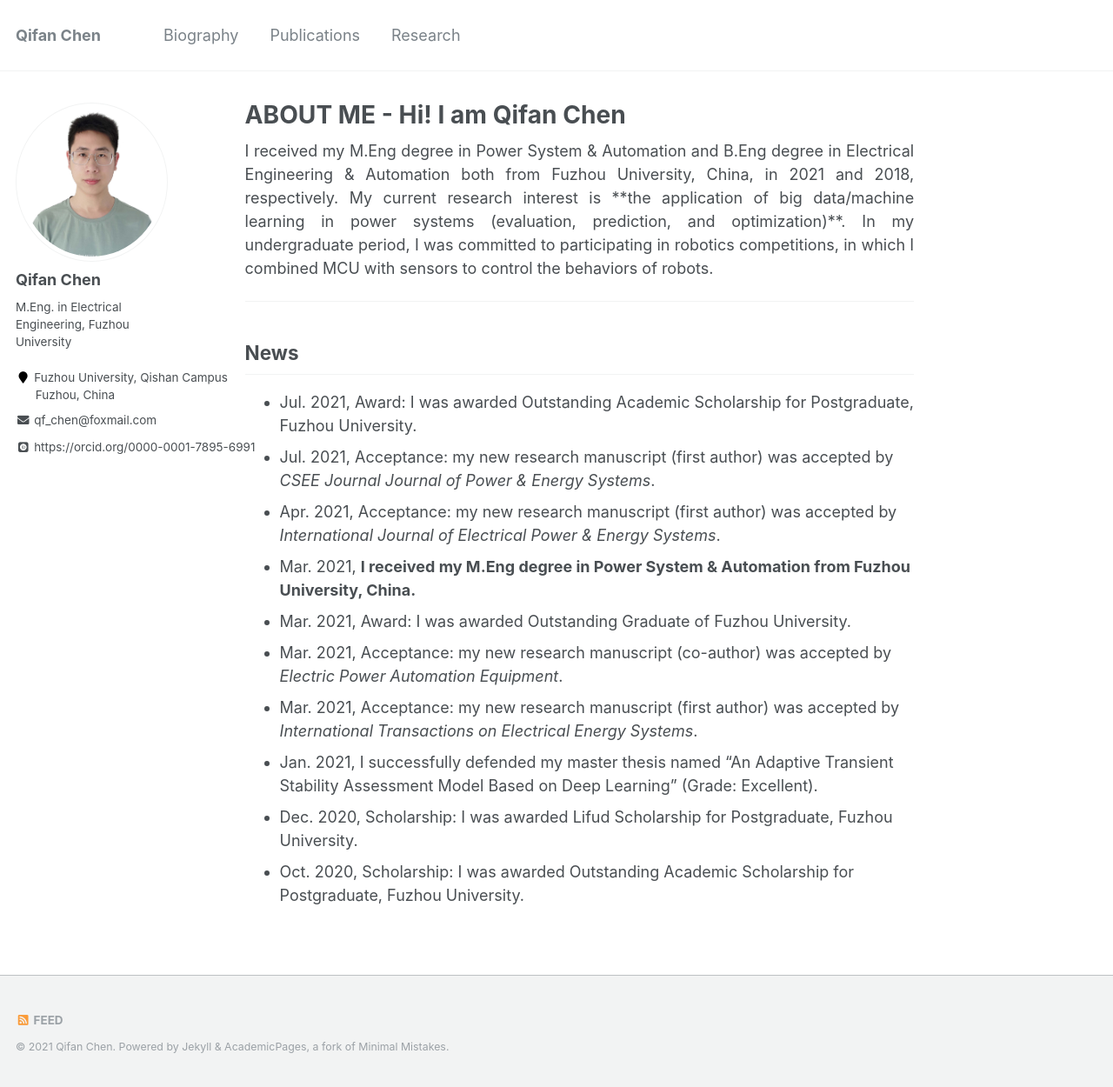
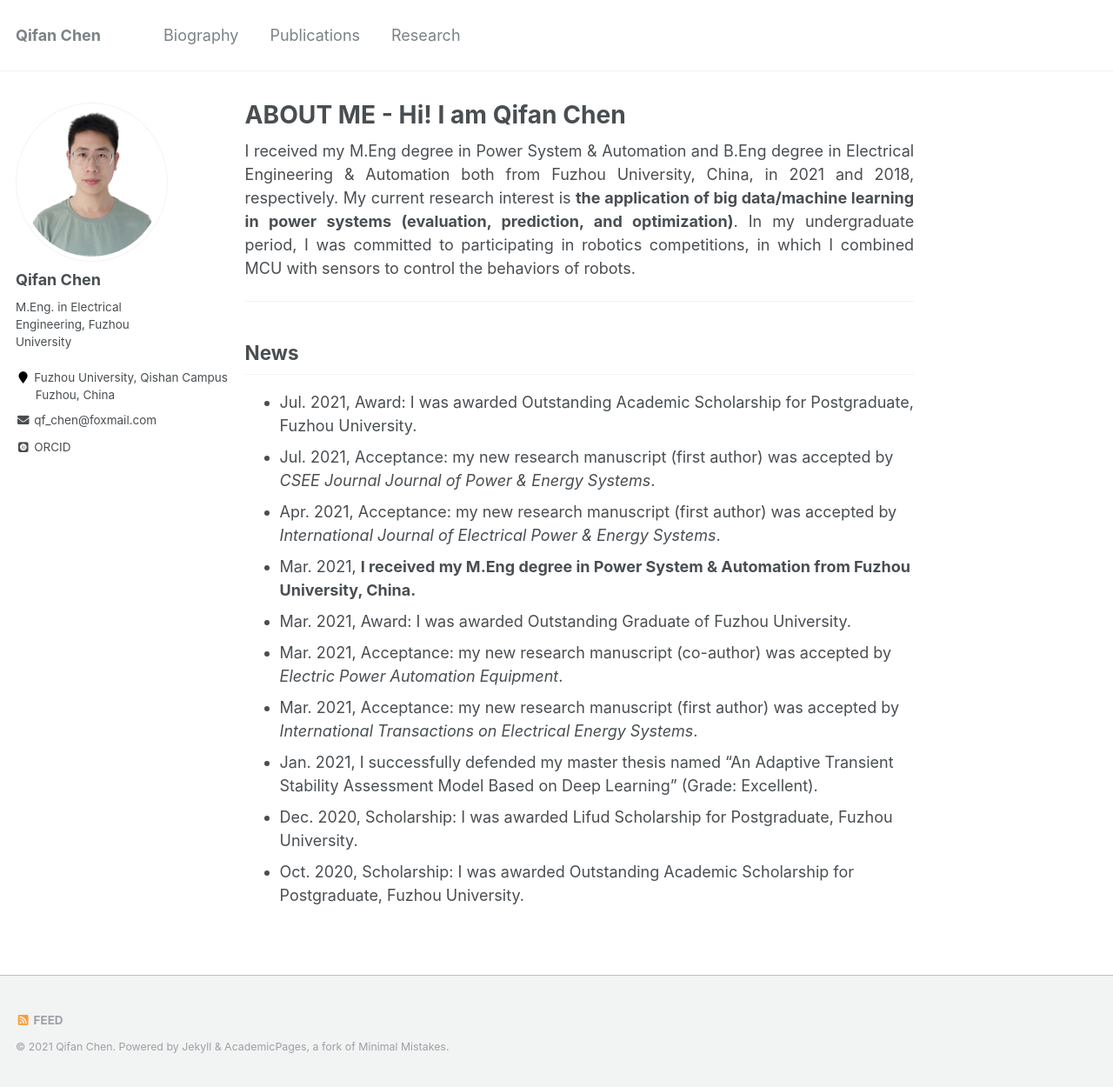
Before and after one commit to ChQf/ChQf.github.io, a Jekyll site: the page built from _pages/about.md, in a window 1280 px wide and 1250 px high. Shown: the whole window at 87% size. Built offline with Jekyll 4.4.1, drawn with Linux system fonts in a browser that asks for light colours; some web fonts are replaced.

Commit message:
html+markdown

```diff
--- a/_includes/author-profile.html
+++ b/_includes/author-profile.html
@@ -111,8 +111,8 @@
         <li><a href="{{ author.pubmed }}"><i class="ai ai-pubmed-square ai-fw"></i> PubMed</a></li>
       {% endif %}
       {% if author.orcid %}
-        <!--<li><a href="{{ author.orcid }}"><i class="ai ai-orcid-square ai-fw"></i> ORCID</a></li>-->
-        <li><a href="{{ author.orcid }}"><i class="ai ai-orcid-square ai-fw"></i> https://orcid.org/0000-0001-7895-6991</a></li>
+        <li><a href="{{ author.orcid }}"><i class="ai ai-orcid-square ai-fw"></i> ORCID</a></li>
+        <!--<li><a href="{{ author.orcid }}"><i class="ai ai-orcid-square ai-fw"></i> https://orcid.org/0000-0001-7895-6991</a></li>-->
       {% endif %}
       {% if author.impactstory %}
         <li><a href="{{ author.impactstory }}"><i class="ai ai-impactstory ai-fw"></i> Impactstory</a></li>
--- a/_pages/about.md
+++ b/_pages/about.md
@@ -9,7 +9,7 @@ redirect_from:
 ---
 <p style="text-align:justify; text-justify:inter-ideograph;">
 I received my M.Eng degree in Power System & Automation and B.Eng degree in Electrical Engineering & Automation both from Fuzhou University, China, in 2021 and 2018, respectively.
-My current research interest is **the application of big data/machine learning in power systems (evaluation, prediction, and optimization)**.
+My current research interest is <b>the application of big data/machine learning in power systems (evaluation, prediction, and optimization)</b>.
 In my undergraduate period, I was committed to participating in robotics competitions, in which I combined MCU with sensors to control the behaviors of robots.
 </p>
 ---
```
